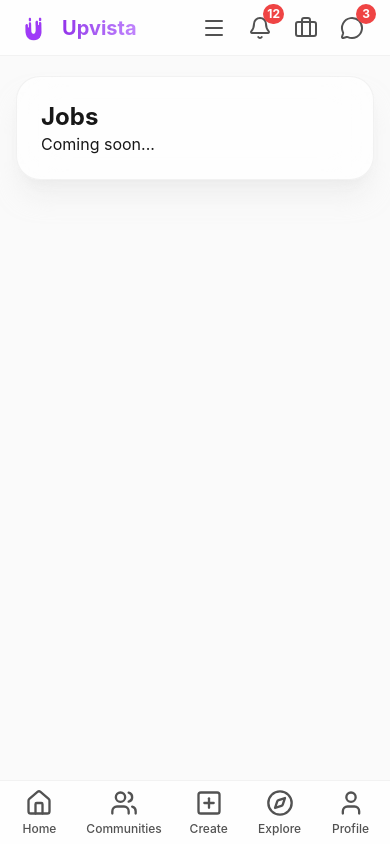
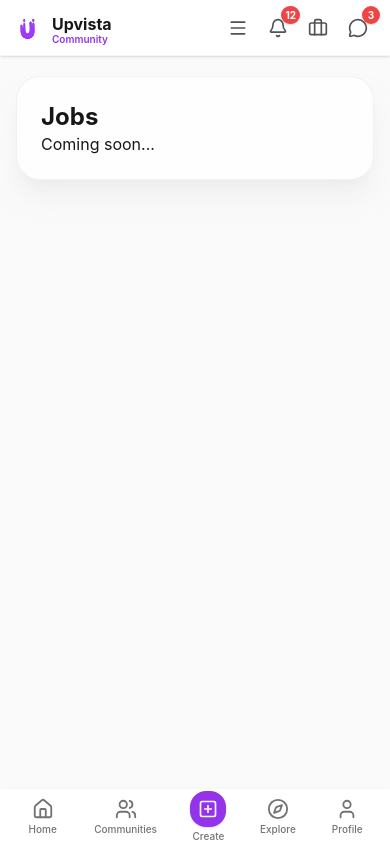
Before and after one commit to Upvista/Upvista-Community, a Next.js app in the folder frontend-web/: page /jobs in a window 390 px wide. Built offline with nearby package versions, Linux system fonts and the light colour scheme.

Commit message:
frontend

```diff
--- a/frontend-web/app/(main)/home/page.tsx
+++ b/frontend-web/app/(main)/home/page.tsx
@@ -106,7 +106,7 @@ export default function HomePage() {
               className={`
                 px-4 py-2 md:px-4 md:py-2 rounded-full text-sm md:text-sm font-semibold whitespace-nowrap transition-all duration-200 flex-shrink-0
                 ${activeCategory === category
-                  ? 'bg-brand-purple-600 text-white shadow-lg shadow-brand-purple-500/30'
+                  ? 'bg-brand-purple-600 text-white shadow-md shadow-brand-purple-500/20'
                   : 'bg-neutral-100 dark:bg-neutral-800 text-neutral-700 dark:text-neutral-300 hover:bg-neutral-200 dark:hover:bg-neutral-700'
                 }
               `}
--- a/frontend-web/components/layout/BottomNav.tsx
+++ b/frontend-web/components/layout/BottomNav.tsx
@@ -5,47 +5,117 @@
  * Created by: Hamza Hafeez - Founder & CEO of Upvista
  *
  * Mobile bottom navigation bar
- * iOS-inspired tab bar design
+ * iOS-inspired minimal professional design
  */
 
 import Link from 'next/link';
 import { usePathname } from 'next/navigation';
 import { cn } from '@/lib/utils';
-import { Home, Users, PlusSquare, Compass, User } from 'lucide-react';
+import { Home, Users, PlusSquare, Compass, User as UserIcon } from 'lucide-react';
+import { useUser } from '@/lib/hooks/useUser';
+import { Avatar } from '@/components/ui/Avatar';
 
 const navigation = [
   { name: 'Home', href: '/home', icon: Home },
   { name: 'Communities', href: '/communities', icon: Users },
-  { name: 'Create', href: '/create', icon: PlusSquare },
+  { name: 'Create', href: '/create', icon: PlusSquare, special: true },
   { name: 'Explore', href: '/explore', icon: Compass },
-  { name: 'Profile', href: '/profile', icon: User },
+  { name: 'Profile', href: '/profile', icon: UserIcon, useAvatar: true },
 ];
 
 export function BottomNav() {
   const pathname = usePathname();
+  const { user } = useUser();
 
   const isActive = (href: string) => pathname === href;
 
   return (
-    <nav className="lg:hidden fixed bottom-0 left-0 right-0 h-16 md:h-16 z-50 bg-white/80 dark:bg-gray-900/60 backdrop-blur-2xl border-t border-neutral-200/50 dark:border-neutral-800/50">
-      <div className="h-full px-1 flex items-center justify-around">
+    <nav className="lg:hidden fixed bottom-0 left-0 right-0 h-14 md:h-14 z-50 bg-white/90 dark:bg-gray-900/90 backdrop-blur-xl border-t border-neutral-200/30 dark:border-neutral-800/30 shadow-lg">
+      <div className="h-full px-2 flex items-center justify-around">
         {navigation.map((item) => {
           const Icon = item.icon;
           const active = isActive(item.href);
+
+          // Special handling for Profile tab (show user avatar)
+          if (item.useAvatar) {
+            return (
+              <Link
+                key={item.name}
+                href={item.href}
+                className={cn(
+                  'flex flex-col items-center justify-center gap-0.5 px-3 py-1.5 rounded-lg transition-all duration-200 min-w-[60px] active:scale-95',
+                  active
+                    ? 'text-brand-purple-600 dark:text-brand-purple-400'
+                    : 'text-neutral-500 dark:text-neutral-400'
+                )}
+              >
+                <div className="relative flex items-center justify-center">
+                  {user?.profile_picture ? (
+                    <div className={cn(
+                      'rounded-full transition-all duration-200',
+                      active && 'ring-2 ring-brand-purple-600 dark:ring-brand-purple-400'
+                    )}>
+                      <Avatar
+                        src={user.profile_picture}
+                        alt="Profile"
+                        fallback={user.display_name}
+                        size="sm"
+                        className="w-6 h-6"
+                      />
+                    </div>
+                  ) : (
+                    <Icon
+                      className={cn(
+                        'transition-transform duration-200',
+                        active ? 'w-6 h-6' : 'w-[22px] h-[22px]'
+                      )}
+                      strokeWidth={active ? 2.5 : 2}
+                    />
+                  )}
+                </div>
+                <span className={cn(
+                  'text-[10px] font-medium transition-colors',
+                  active ? 'text-brand-purple-600 dark:text-brand-purple-400' : 'text-neutral-500 dark:text-neutral-400'
+                )}>
+                  {item.name}
+                </span>
+              </Link>
+            );
+          }
 
           return (
             <Link
               key={item.name}
               href={item.href}
               className={cn(
-                'flex flex-col items-center justify-center gap-1 px-2 py-2 rounded-xl transition-all duration-200 min-w-[64px] md:min-w-[60px] active:scale-95',
+                'flex flex-col items-center justify-center gap-0.5 px-3 py-1.5 rounded-lg transition-all duration-200 min-w-[60px] active:scale-95',
                 active
                   ? 'text-brand-purple-600 dark:text-brand-purple-400'
-                  : 'text-neutral-600 dark:text-neutral-400'
+                  : 'text-neutral-500 dark:text-neutral-400'
               )}
             >
-              <Icon className={cn('w-7 h-7 md:w-6 md:h-6', active && 'scale-110')} />
-              <span className="text-xs md:text-xs font-medium">{item.name}</span>
+              <div className={cn(
+                'relative flex items-center justify-center',
+                item.special && !active && 'w-9 h-9 rounded-xl bg-brand-purple-600 text-white shadow-sm'
+              )}>
+                <Icon
+                  className={cn(
+                    'transition-transform duration-200',
+                    item.special
+                      ? 'w-5 h-5'
+                      : active
+                        ? 'w-6 h-6'
+                        : 'w-[22px] h-[22px]'
+                  )}
+                  strokeWidth={active ? 2.5 : 2}
+                />
+              </div>
+              <span className={cn(
+                'text-[10px] font-medium transition-colors',
+                active ? 'text-brand-purple-600 dark:text-brand-purple-400' : 'text-neutral-500 dark:text-neutral-400'
+              )}>
+                {item.name}
+              </span>
             </Link>
           );
         })}
--- a/frontend-web/components/layout/MainLayout.tsx
+++ b/frontend-web/components/layout/MainLayout.tsx
@@ -34,7 +34,7 @@ export function MainLayout({ children, showRightPanel = false, rightPanel }: Mai
         <div className="hidden lg:block w-60 flex-shrink-0" />
 
         {/* Main Content */}
-        <main className="flex-1 pt-14 pb-16 md:pt-16 md:pb-16 lg:pt-0 lg:pb-0 overflow-x-hidden">
+        <main className="flex-1 pt-14 pb-14 md:pt-16 md:pb-14 lg:pt-0 lg:pb-0 overflow-x-hidden">
           <div className={cn(
             'mx-auto px-4 md:px-6 py-5 md:py-6 w-full',
             showRightPanel ? 'max-w-5xl' : 'max-w-4xl'
--- a/frontend-web/components/layout/Sidebar.tsx
+++ b/frontend-web/components/layout/Sidebar.tsx
@@ -35,6 +35,7 @@ import {
   LogOut,
 } from 'lucide-react';
 import { useTheme } from '@/lib/contexts/ThemeContext';
+import { useUser } from '@/lib/hooks/useUser';
 import { Avatar } from '@/components/ui/Avatar';
 import { Badge } from '@/components/ui/Badge';
 
@@ -65,14 +66,8 @@ const moreMenu = [
 export function Sidebar() {
   const pathname = usePathname();
   const { theme, toggleTheme } = useTheme();
+  const { user } = useUser();
   const [showMore, setShowMore] = useState(false);
-
-  // Mock user data - replace with actual user data
-  const user = {
-    name: 'Hamza Hafeez',
-    username: 'hamza',
-    avatar: null,
-  };
 
   const isActive = (href: string) => pathname === href;
 
@@ -102,6 +97,40 @@ export function Sidebar() {
           {navigation.map((item) => {
             const Icon = item.icon;
             const active = isActive(item.href);
+
+            // Special handling for Profile tab (show user avatar)
+            if (item.name === 'Profile' && user) {
+              return (
+                <Link
+                  key={item.name}
+                  href={item.href}
+                  className={cn(
+                    'flex items-center gap-4 px-4 py-3 rounded-xl font-medium transition-all duration-200',
+                    active
+                      ? 'bg-brand-purple-100 dark:bg-brand-purple-900/30 text-brand-purple-600 dark:text-brand-purple-400 border-l-4 border-brand-purple-600'
+                      : 'text-neutral-700 dark:text-neutral-300 hover:bg-neutral-100 dark:hover:bg-neutral-800'
+                  )}
+                >
+                  {user.profile_picture ? (
+                    <div className={cn(
+                      'rounded-full transition-all duration-200',
+                      active && 'ring-2 ring-brand-purple-600 dark:ring-brand-purple-400'
+                    )}>
+                      <Avatar
+                        src={user.profile_picture}
+                        alt="Profile"
+                        fallback={user.display_name}
+                        size="sm"
+                        className="w-6 h-6"
+                      />
+                    </div>
+                  ) : (
+                    <Icon className="w-6 h-6 flex-shrink-0" />
+                  )}
+                  <span className="flex-1">{item.name}</span>
+                </Link>
+              );
+            }
 
             return (
               <Link
--- a/frontend-web/components/layout/Topbar.tsx
+++ b/frontend-web/components/layout/Topbar.tsx
@@ -16,6 +16,7 @@ import {
   MessageCircle,
   Menu,
   X,
+  Search,
   Settings,
   Activity,
   Bookmark,
@@ -33,6 +34,7 @@ import { useTheme } from '@/lib/contexts/ThemeContext';
 import { motion, AnimatePresence } from 'framer-motion';
 
 const moreMenu = [
+  { name: 'Search', href: '/search', icon: Search },
   { name: 'Settings', href: '/settings', icon: Settings },
   { name: 'Your Activity', href: '/activity', icon: Activity },
   { name: 'Saved', href: '/saved', icon: Bookmark },
@@ -50,29 +52,34 @@ export function Topbar() {
 
   return (
     <>
-      <header className="lg:hidden fixed top-0 left-0 right-0 h-14 md:h-16 z-50 bg-white/80 dark:bg-gray-900/60 backdrop-blur-2xl border-b border-neutral-200/50 dark:border-neutral-800/50">
-        <div className="h-full px-4 flex items-center justify-between">
-          {/* Logo */}
-          <Link href="/home" className="flex items-center gap-2.5">
-            <img src="/assets/u.png" alt="Upvista" className="w-9 h-9 md:w-8 md:h-8" />
-            <span className="text-xl md:text-lg font-bold bg-gradient-to-r from-brand-purple-600 to-brand-purple-400 bg-clip-text text-transparent">
-              Upvista
-            </span>
+      <header className="lg:hidden fixed top-0 left-0 right-0 h-14 z-50 bg-white/90 dark:bg-gray-900/90 backdrop-blur-xl border-b border-neutral-200/30 dark:border-neutral-800/30 shadow-sm">
+        <div className="h-full px-3 flex items-center justify-between">
+          {/* Logo with Stacked Text */}
+          <Link href="/home" className="flex items-center gap-2">
+            <img src="/assets/u.png" alt="Upvista" className="w-8 h-8" />
+            <div className="flex flex-col leading-none">
+              <span className="text-base font-bold text-neutral-900 dark:text-white">
+                Upvista
+              </span>
+              <span className="text-[10px] font-semibold text-brand-purple-600 dark:text-brand-purple-400 -mt-0.5">
+                Community
+              </span>
+            </div>
           </Link>
 
           {/* Action Icons */}
-          <div className="flex items-center gap-0.5">
-            <IconButton onClick={() => setShowMenu(true)} className="w-11 h-11 md:w-10 md:h-10">
-              <Menu className="w-6 h-6 md:w-5 md:h-5" />
+          <div className="flex items-center gap-0">
+            <IconButton onClick={() => setShowMenu(true)} className="w-10 h-10">
+              <Menu className="w-5 h-5" />
             </IconButton>
-            <IconButton badge={12} className="w-11 h-11 md:w-10 md:h-10">
-              <Bell className="w-6 h-6 md:w-5 md:h-5" />
+            <IconButton badge={12} className="w-10 h-10">
+              <Bell className="w-5 h-5" />
             </IconButton>
-            <IconButton className="w-11 h-11 md:w-10 md:h-10">
-              <Briefcase className="w-6 h-6 md:w-5 md:h-5" />
+            <IconButton className="w-10 h-10">
+              <Briefcase className="w-5 h-5" />
             </IconButton>
-            <IconButton badge={3} className="w-11 h-11 md:w-10 md:h-10">
-              <MessageCircle className="w-6 h-6 md:w-5 md:h-5" />
+            <IconButton badge={3} className="w-10 h-10">
+              <MessageCircle className="w-5 h-5" />
             </IconButton>
           </div>
         </div>
--- a/frontend-web/components/ui/Button.tsx
+++ b/frontend-web/components/ui/Button.tsx
@@ -29,10 +29,10 @@ export function Button({
   const baseStyles = 'inline-flex items-center justify-center gap-2 rounded-xl font-semibold transition-all duration-200 cursor-pointer disabled:opacity-50 disabled:cursor-not-allowed';
 
   const variants = {
-    primary: 'bg-brand-purple-600 hover:bg-brand-purple-700 active:bg-brand-purple-800 text-white shadow-lg shadow-brand-purple-500/30 hover:shadow-xl hover:shadow-brand-purple-500/40',
+    primary: 'bg-brand-purple-600 hover:bg-brand-purple-700 active:bg-brand-purple-800 text-white shadow-md shadow-brand-purple-500/20 hover:shadow-lg hover:shadow-brand-purple-500/25',
     secondary: 'border-2 border-brand-purple-600 hover:border-brand-purple-700 text-brand-purple-600 dark:text-brand-purple-400 hover:bg-brand-purple-50 dark:hover:bg-brand-purple-950/30',
     ghost: 'text-neutral-700 dark:text-neutral-300 hover:bg-neutral-100 dark:hover:bg-neutral-800',
-    danger: 'bg-error hover:bg-red-600 active:bg-red-700 text-white shadow-lg shadow-error/30 hover:shadow-xl hover:shadow-error/40',
+    danger: 'bg-error hover:bg-red-600 active:bg-red-700 text-white shadow-md shadow-error/20 hover:shadow-lg hover:shadow-error/25',
   };
 
   const sizes = {
--- a/frontend-web/components/ui/IconButton.tsx
+++ b/frontend-web/components/ui/IconButton.tsx
@@ -30,7 +30,7 @@ export function IconButton({
     >
       {children}
       {badge !== undefined && badge !== 0 && (
-        <span className="absolute -top-0.5 -right-0.5 min-w-[20px] h-[20px] md:min-w-[18px] md:h-[18px] px-1 flex items-center justify-center bg-error text-white text-xs font-bold rounded-full">
+        <span className="absolute -top-0.5 -right-0.5 min-w-[18px] h-[18px] px-1 flex items-center justify-center bg-error text-white text-[10px] font-bold rounded-full shadow-sm">
           {typeof badge === 'number' && badge > 99 ? '99+' : badge}
         </span>
       )}
```
